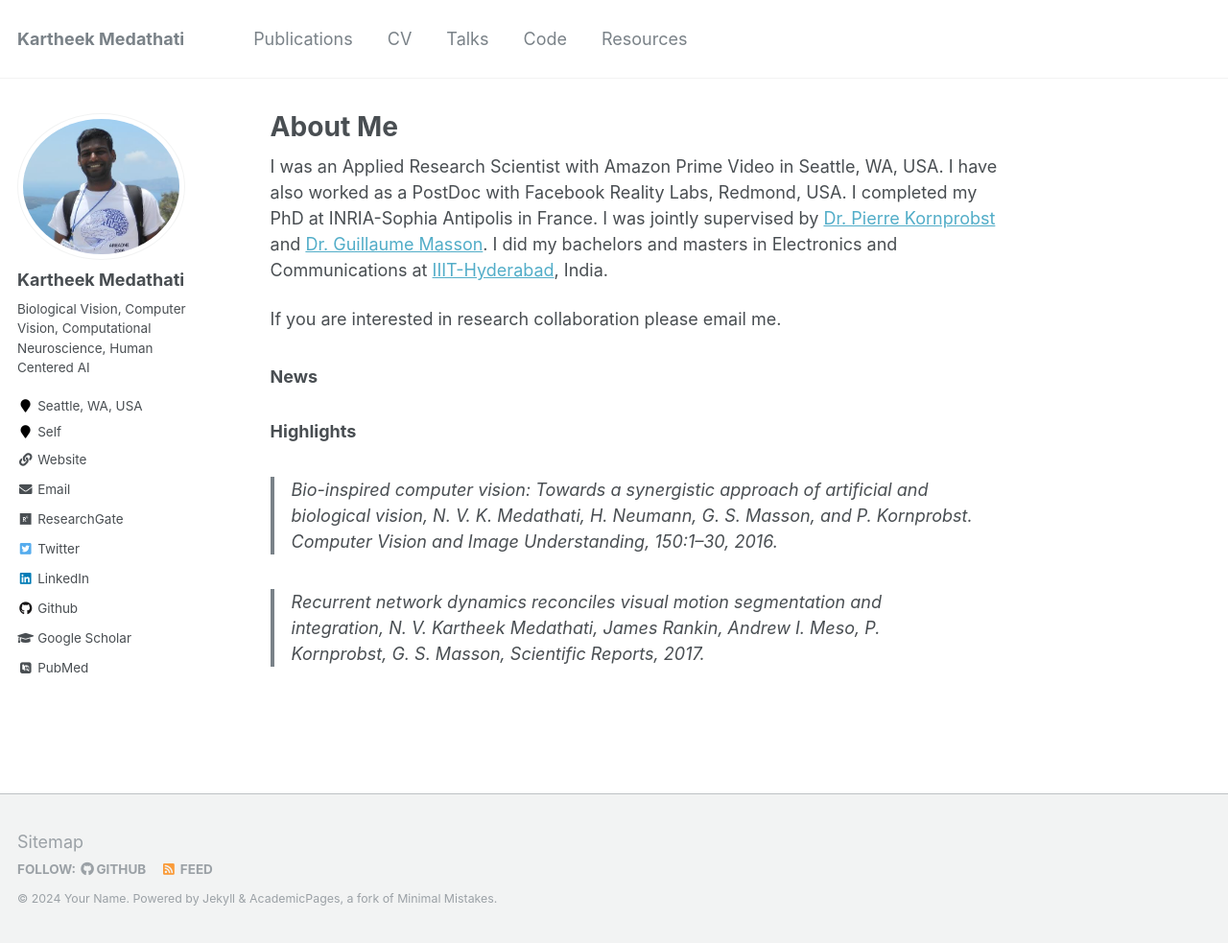
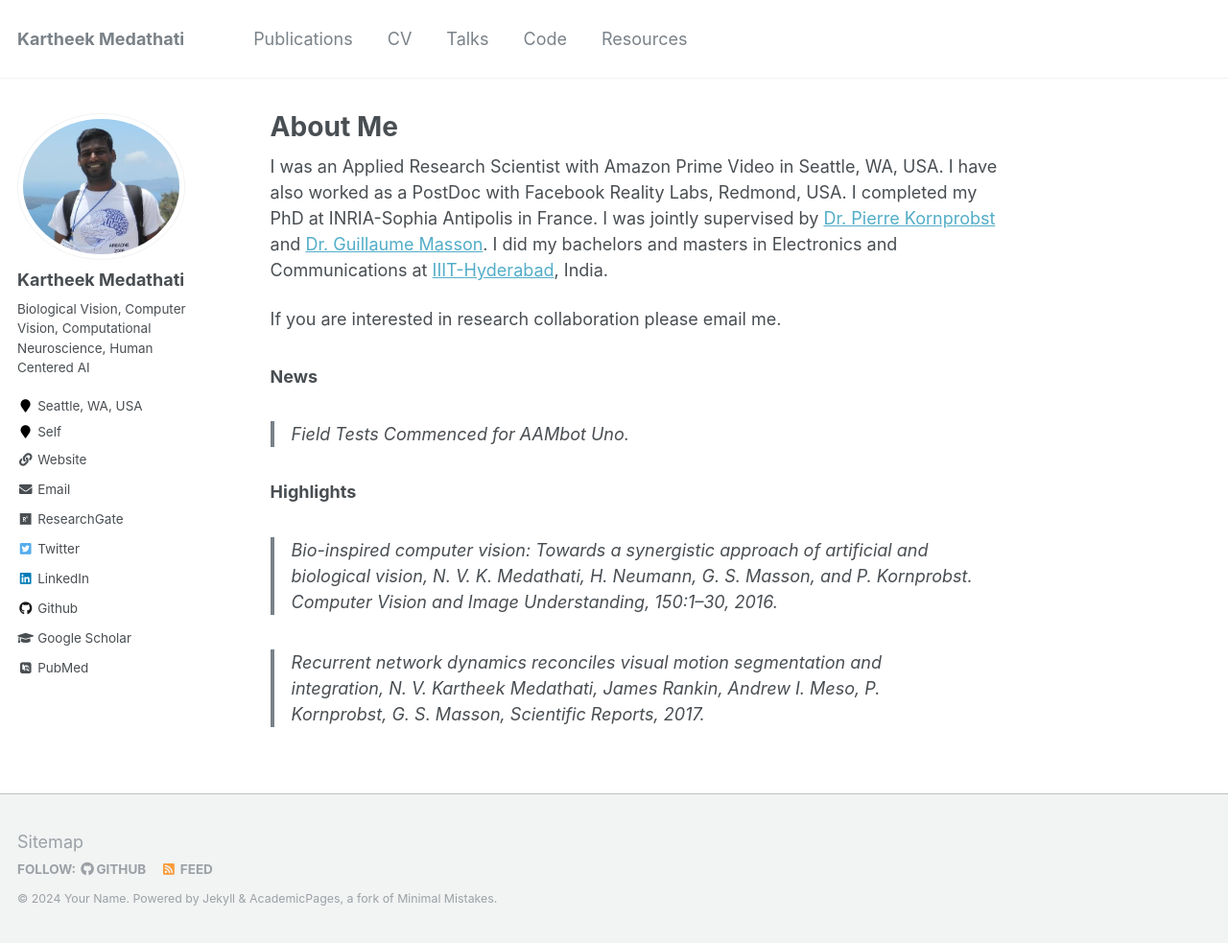
Before and after one commit to kartheekmedathati/kartheekmedathati.github.io, a Jekyll site: the page built from _pages/about.md, in a window 1280 px wide and 983 px high. Shown: the whole window at 96% size. Built offline with Jekyll 4.4.1, drawn with Linux system fonts in a browser that asks for light colours; some web fonts are replaced.

Commit message:
Update about.md

```diff
--- a/_pages/about.md
+++ b/_pages/about.md
@@ -14,6 +14,8 @@ If you are interested in research collaboration please email me.
 
 ### News
 
+> Field Tests Commenced for AAMbot Uno.
+
 
 
 ### Highlights
```
